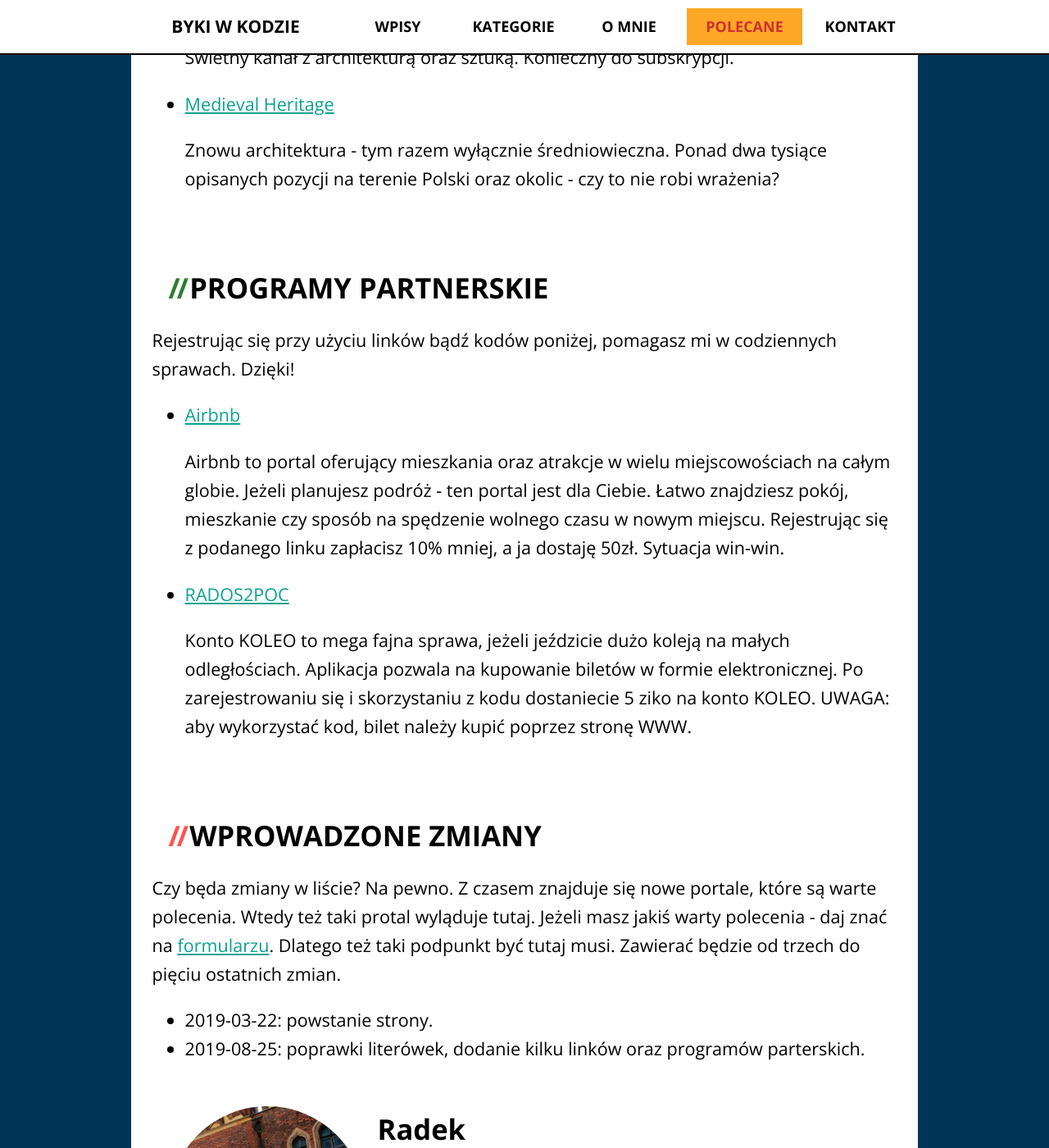
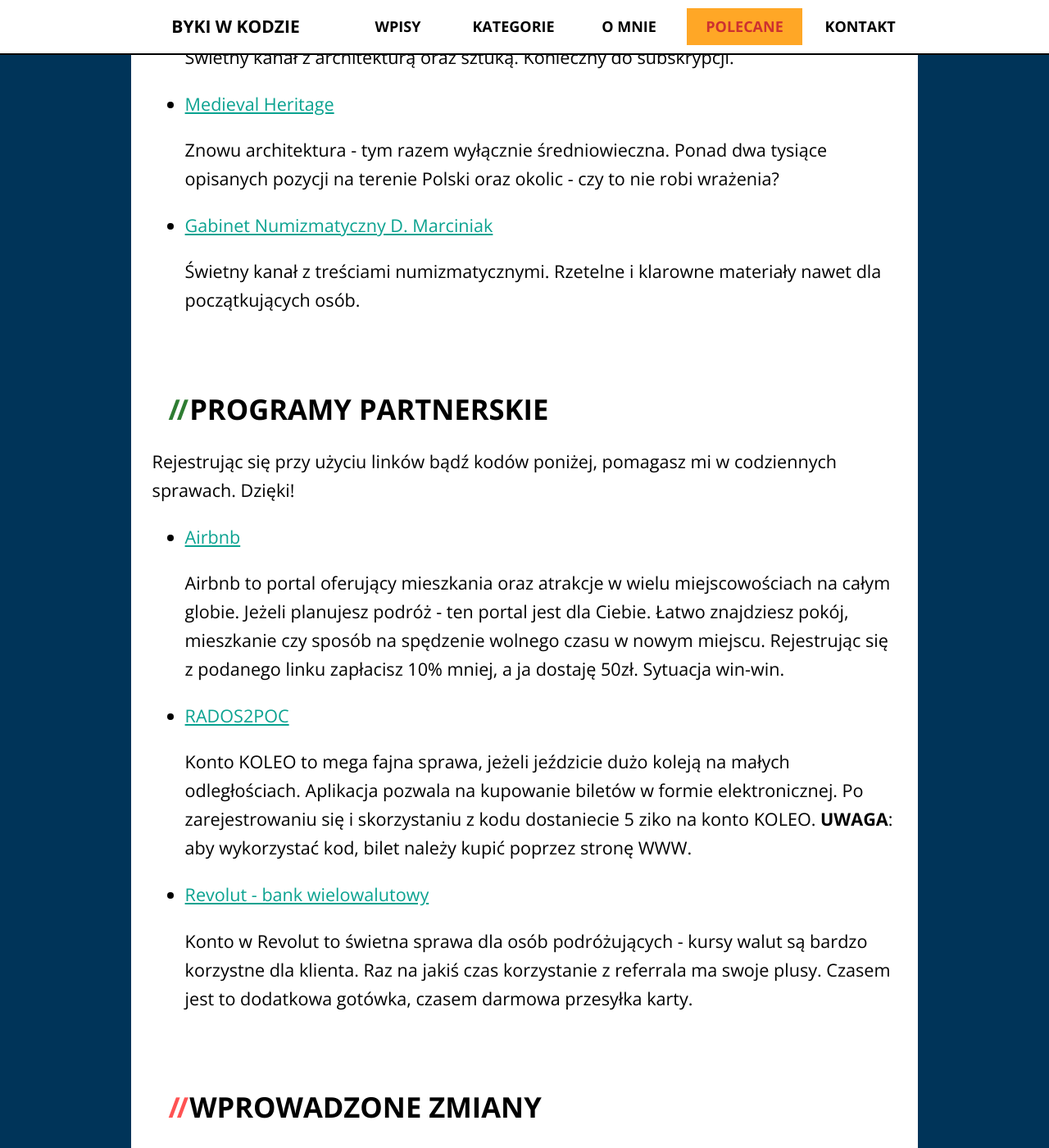
Before and after one commit to radek024/blog, a Jekyll site: the page built from polecane.html, in a window 1280 px wide and 1400 px high, scrolled down 5949 px. Shown: the whole window at 82% size. Built offline with Jekyll 4.4.1, drawn with Linux system fonts in a browser that asks for light colours; comment, search, counter and statistics services are not loaded; some of the changed text lies outside the part shown.

Commit message:
nowe linki polecane

```diff
--- a/polecane.html
+++ b/polecane.html
@@ -158,9 +158,13 @@
             <a href="https://medievalheritage.eu">Medieval Heritage</a>
             <p>Znowu architektura - tym razem wyłącznie średniowieczna. Ponad dwa tysiące opisanych pozycji na terenie Polski oraz okolic - czy to nie robi wrażenia?</p>
           </li>
+          <li>
+            <a href="https://www.youtube.com/channel/UCQUZenAD0sd4SrXqdOlOE5A">Gabinet Numizmatyczny D. Marciniak</a>
+            <p>Świetny kanał z treściami numizmatycznymi. Rzetelne i klarowne materiały nawet dla początkujących osób.</p>
+          </li>
         </ul>
 
-        <h3 id="refferals">Programy partnerskie</h3>
+        <h3 id="referrals">Programy partnerskie</h3>
         <p>Rejestrując się przy użyciu linków bądź kodów poniżej, pomagasz mi w codziennych sprawach. Dzięki!</p>
 
         <ul>
@@ -170,7 +174,11 @@
           </li>
           <li>
             <a href="https://koleo.pl/">RADOS2POC</a>
-            <p>Konto KOLEO to mega fajna sprawa, jeżeli jeździcie dużo koleją na małych odległościach. Aplikacja pozwala na kupowanie biletów w formie elektronicznej. Po zarejestrowaniu się i skorzystaniu z kodu dostaniecie 5 ziko na konto KOLEO. UWAGA: aby wykorzystać kod, bilet należy kupić poprzez stronę WWW.</p>
+            <p>Konto KOLEO to mega fajna sprawa, jeżeli jeździcie dużo koleją na małych odległościach. Aplikacja pozwala na kupowanie biletów w formie elektronicznej. Po zarejestrowaniu się i skorzystaniu z kodu dostaniecie 5 ziko na konto KOLEO. <strong>UWAGA</strong>: aby wykorzystać kod, bilet należy kupić poprzez stronę WWW.</p>
+          </li>
+          <li>
+            <a href="https://www.revolut.com/en-PL/referral/radosaitr9">Revolut - bank wielowalutowy</a>
+            <p>Konto w Revolut to świetna sprawa dla osób podróżujących - kursy walut są bardzo korzystne dla klienta. Raz na jakiś czas korzystanie z referrala ma swoje plusy. Czasem jest to dodatkowa gotówka, czasem darmowa przesyłka karty.</p>
           </li>
         </ul>
 
```
Also changed, not shown: other parts of polecane.html (+1 -0 lines).
